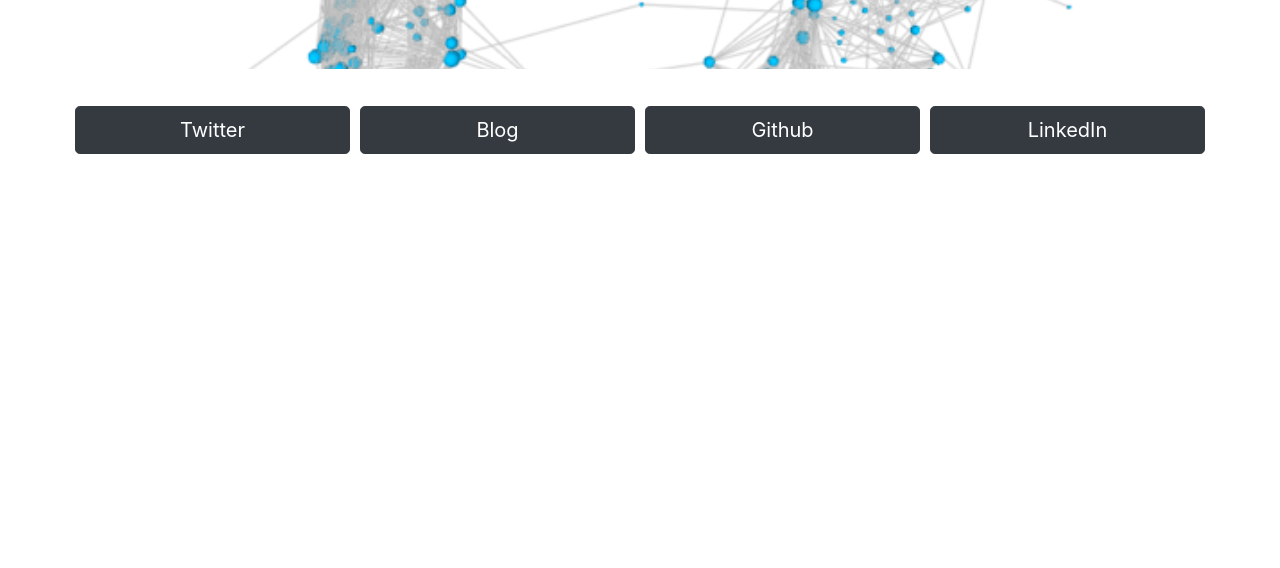
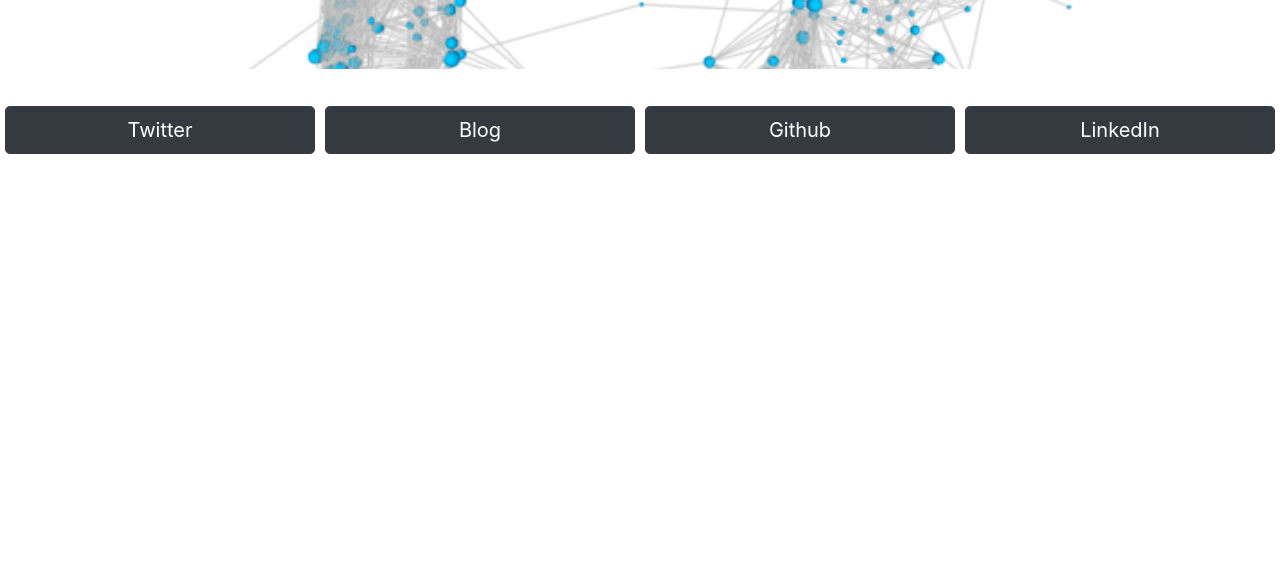
Before and after one commit to takami228/landingpage, a plain HTML site: page index.html in a window 1280 px wide. Shown: the part 232-800 px from the top of the page. Drawn offline with nearby package versions, Linux system fonts and the light colour scheme.

Commit message:
updae css

```diff
--- a/index.html
+++ b/index.html
@@ -17,33 +17,33 @@
         <h3>雑食系エンジニア</h3>
         </div>
     </div>
-    <div class="container text-center">
+    <div class="container-fluid text-center">
         <div class="row">
-            <div class="col-lg-3 col-md-3 col-sm-3 col-xs-3">
+            <div class="col-lg-3 col-md-3 col-sm-6 col-xs-6">
                 <a href="https://twitter.com/takamii228">
                 <button type="button" class="btn btn-dark btn-lg btn-block">
                     Twitter
                 </button></a>
             </div>
-            <div class="col-lg-3 col-md-3 col-sm-3 col-xs-3">
+            <div class="col-lg-3 col-md-3 col-sm-6 col-xs-6">
                     <a href="https://takamii.hatenablog.com/">
                     <button type="button" class="btn btn-dark btn-lg btn-block">
                         Blog
                     </button></a>
             </div>
-            <div class="col-lg-3 col-md-3 col-sm-3 col-xs-3">
+            <div class="col-lg-3 col-md-3 col-sm-6 col-xs-6">
                 <a href="https://github.com/takami228">
                 <button type="button" class="btn btn-dark btn-lg btn-block">
                     Github
                 </button></a>
             </div>
-            <div class="col-lg-3 col-md-3 col-sm-3 col-xs-3">
+            <div class="col-lg-3 col-md-3 col-sm-6 col-xs-6">
                 <a href="https://www.linkedin.com/in/takamii228/">
                 <button type="button" class="btn btn-dark btn-lg btn-block">
                     LinkedIn
                 </button></a>
-                </div>
             </div>
+        </div>
     <script src="https://code.jquery.com/jquery-3.3.1.slim.min.js" integrity="sha384-q8i/X+965DzO0rT7abK41JStQIAqVgRVzpbzo5smXKp4YfRvH+8abtTE1Pi6jizo" crossorigin="anonymous"></script>
     <script src="https://cdnjs.cloudflare.com/ajax/libs/popper.js/1.14.3/umd/popper.min.js" integrity="sha384-ZMP7rVo3mIykV+2+9J3UJ46jBk0WLaUAdn689aCwoqbBJiSnjAK/l8WvCWPIPm49" crossorigin="anonymous"></script>
     <script src="https://stackpath.bootstrapcdn.com/bootstrap/4.1.1/js/bootstrap.min.js" integrity="sha384-smHYKdLADwkXOn1EmN1qk/HfnUcbVRZyYmZ4qpPea6sjB/pTJ0euyQp0Mk8ck+5T" crossorigin="anonymous"></script>
```
